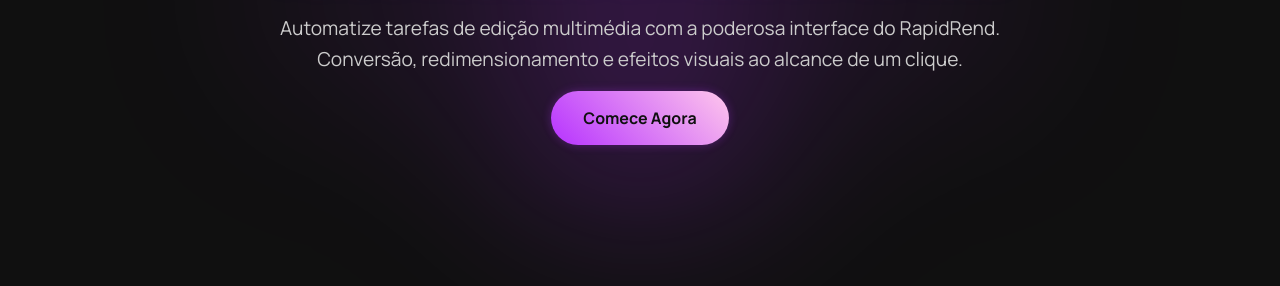
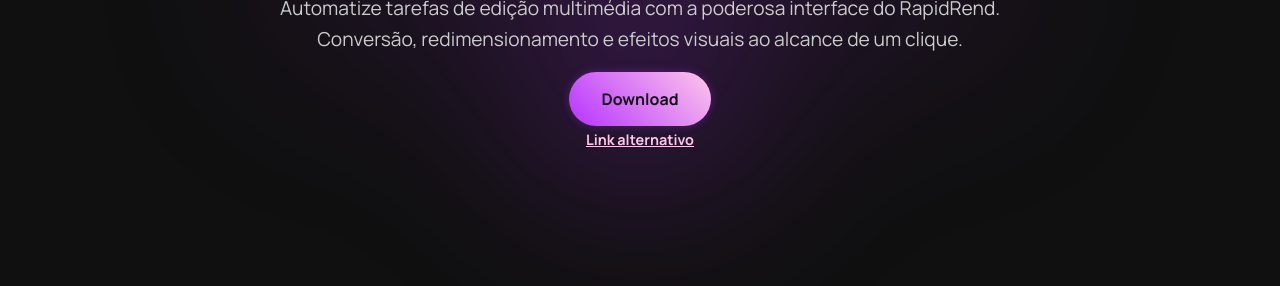
Before and after one commit to rapidrend/rapidrend-web, a plain HTML site: page index.html in a window 1280 px wide. Shown: the part 514-800 px from the top of the page. Drawn offline with Linux system fonts and the light colour scheme.

Commit message:
Update index.html

```diff
--- a/index.html
+++ b/index.html
@@ -87,6 +87,13 @@
             font-size: 1.2rem;
             color: #ccc;
             margin-bottom: 2rem;
+        }
+
+        .hero .highlight {
+            display: block;
+            margin-top: 1rem;
+            font-size: 0.9rem;
+            text-decoration: underline;
         }
 
         .cta-button {
@@ -328,7 +335,8 @@
             <h1>Transforme a sua criatividade em realidade</h1>
             <p>Automatize tarefas de edição multimédia com a poderosa interface do RapidRend. Conversão,
                 redimensionamento e efeitos visuais ao alcance de um clique.</p>
-            <a href="https://github.com/rapidrend/rapidrend/releases/tag/v0.2.0" class="cta-button">Comece Agora</a>
+            <a href="https://github.com/rapidrend/rapidrend/releases" class="cta-button">Download</a>
+            <a href="https://drive.google.com/drive/folders/1QJREWvhZl-r8C11pnHqJ0YqC0WOulG13?usp=sharing" class="highlight">Link alternativo</a>
         </div>
     </section>
 
```
